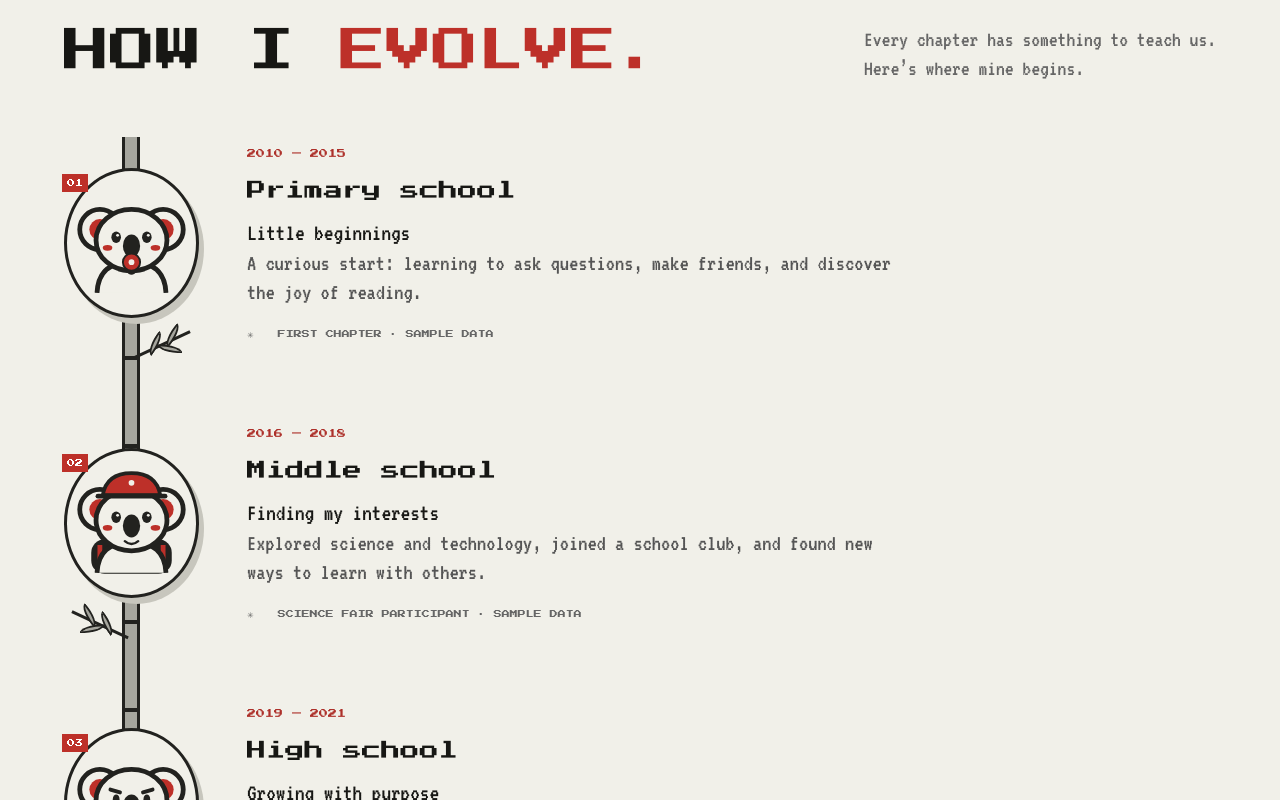
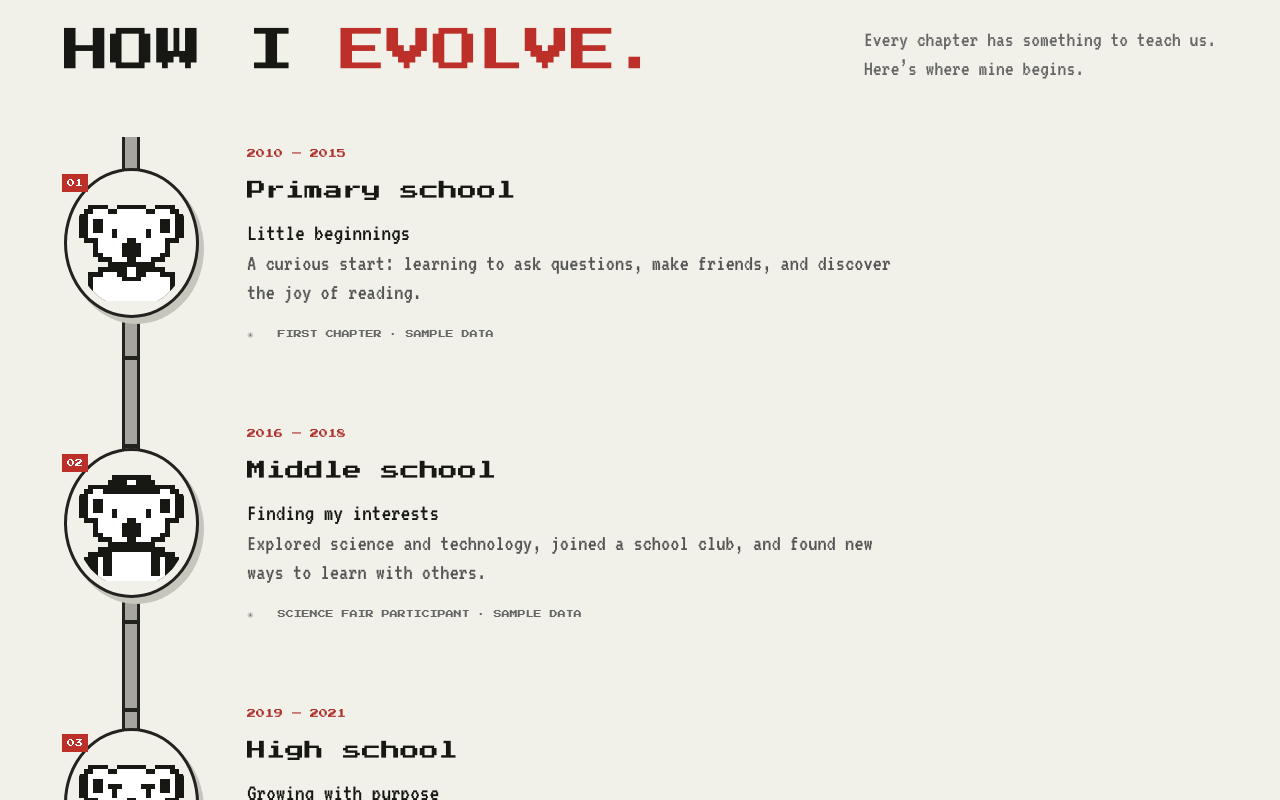
Before and after one commit to zephyrthu-exe/personal-portfolio, a React (Vite) app: page / in a window 1280 px wide. Shown: the part 1000-1800 px from the top of the page. Built offline with nearby package versions, Linux system fonts and the light colour scheme.

Commit message:
Redraw timeline koalas in monochrome pixel art

```diff
--- a/src/main.tsx
+++ b/src/main.tsx
@@ -12,20 +12,17 @@ const milestones = [
 ];
 
 function Koala({ stage }: { stage: number }) {
- return <svg viewBox="0 0 120 120" aria-hidden="true">
-  {/* A backpack sits behind the school koala's shoulders. */}
-  {stage === 1 && <><rect x="18" y="77" width="84" height="36" rx="14" fill="#22221f"/><path d="M27 83v24M93 83v24" fill="none" stroke="#bd3029" strokeWidth="5"/></>}
-  <path d="M24 112c1-22 13-32 36-32s35 10 36 32" fill="#f1f0e9" stroke="#22221f" strokeWidth="5"/>
-  <circle cx="27" cy="46" r="21" fill="#f1f0e9" stroke="#22221f" strokeWidth="5"/><circle cx="93" cy="46" r="21" fill="#f1f0e9" stroke="#22221f" strokeWidth="5"/>
-  <circle cx="27" cy="46" r="11" fill="#bd3029"/><circle cx="93" cy="46" r="11" fill="#bd3029"/>
-  <ellipse cx="60" cy="57" rx="37" ry="32" fill="#f1f0e9" stroke="#22221f" strokeWidth="5"/>
-  {stage === 2 ? <><path d="M38 46l10 3M72 49l10-3" stroke="#22221f" strokeWidth="4" strokeLinecap="round"/><ellipse cx="44" cy="56" rx="3.5" ry="5" fill="#22221f"/><ellipse cx="76" cy="56" rx="3.5" ry="5" fill="#22221f"/></> : <><ellipse cx="44" cy="54" rx="5" ry="6" fill="#22221f"/><ellipse cx="76" cy="54" rx="5" ry="6" fill="#22221f"/><circle cx="45.5" cy="52" r="1.5" fill="#f1f0e9"/><circle cx="77.5" cy="52" r="1.5" fill="#f1f0e9"/></>}
-  <ellipse cx="60" cy="63" rx="9" ry="12" fill="#22221f"/><ellipse cx="35" cy="65" rx="5" ry="3" fill="#bd3029"/><ellipse cx="85" cy="65" rx="5" ry="3" fill="#bd3029"/>
-  {stage !== 0 && <path d="M53 79q7 6 14 0" fill="none" stroke="#22221f" strokeWidth="2.5" strokeLinecap="round"/>}
-  {stage === 0 && <><circle cx="60" cy="80" r="9" fill="#bd3029" stroke="#22221f" strokeWidth="2"/><circle cx="60" cy="80" r="3" fill="#f1f0e9"/><path d="M55 88q5 8 10 0" fill="none" stroke="#22221f" strokeWidth="2.5"/></>}
-  {stage === 1 && <><path d="M30 31Q34 8 60 8T90 31Z" fill="#bd3029" stroke="#22221f" strokeWidth="4"/><path d="M25 32h70" stroke="#22221f" strokeWidth="5" strokeLinecap="round"/><circle cx="60" cy="18" r="3" fill="#f1f0e9"/></>}
-  {stage === 2 && <><path d="M38 85l13 11 9-9 9 9 13-11" fill="none" stroke="#22221f" strokeWidth="3" strokeLinejoin="round"/><path d="M57 91h6l-1 5 4 13-6 5-6-5 4-13z" fill="#bd3029" stroke="#22221f" strokeWidth="1.5"/><path d="M24 101h20v12H24z" fill="#bd3029" stroke="#22221f" strokeWidth="3"/><path d="M28 104h12M28 108h12" stroke="#f1f0e9" strokeWidth="2"/></>}
-  {stage === 3 && <><rect x="29" y="88" width="62" height="28" rx="3" fill="#22221f"/><rect x="33" y="92" width="54" height="20" fill="#f1f0e9"/><path d="M60 108V96m-5 5 5 3 5-3m-8-4 3 2 4-2" stroke="#bd3029" strokeWidth="2.5" fill="none"/><path d="M25 116h70" stroke="#22221f" strokeWidth="4"/></>}
+ return <svg viewBox="0 0 24 24" aria-hidden="true" shapeRendering="crispEdges">
+  {/* Original pixel portraits, built with just black and white. */}
+  <path fill="#171714" d="M5 17h14v1h2v6H3v-6h2z"/><path fill="#fff" d="M6 18h12v1h2v5H4v-5h2z"/>
+  {stage === 1 && <path fill="#171714" d="M3 18h2v6H2v-5h1zm16 0h2v1h1v5h-3z"/>}
+  <path fill="#171714" d="M2 5h1V4h4v1h2V4h6v1h2V4h4v1h1v1h1v5h-1v1h-2v3h-1v1h-2v1H7v-1H5v-1H4v-3H2v-1H1V6h1z"/>
+  <path fill="#fff" d="M3 6h1V5h3v1h2V5h6v1h2V5h3v1h1v5h-2v3h-1v1h-2v1H8v-1H6v-1H5v-3H3z"/>
+  <path fill="#171714" d="M4 7h2v3H4zm14 0h2v3h-2zM8 9h1v2H8zm7 0h1v2h-1zm-4 2h2v1h1v3h-1v1h-2v-1h-1v-3h1z"/>
+  {stage === 0 && <><path fill="#171714" d="M10 16h4v1h1v2h-1v1h-4v-1H9v-2h1z"/><path fill="#fff" d="M11 17h2v2h-2z"/></>}
+  {stage === 1 && <><path fill="#171714" d="M7 3h1V2h8v1h1v2H7zM6 5h12v1H6z"/><path fill="#fff" d="M11 3h2v1h-2z"/><path fill="#171714" d="M6 18h2v5H6zm10 0h2v5h-2z"/></>}
+  {stage === 2 && <><path fill="#171714" d="M7 8h3v1H7zm7 0h3v1h-3zM8 18h2v1h1v1h2v-1h1v-1h2v1h-1v1h-1v1h-1v3h-2v-3h-1v-1H9v-1H8z"/><path fill="#171714" d="M3 21h5v3H3z"/><path fill="#fff" d="M4 22h3v1H4z"/></>}
+  {stage === 3 && <><path fill="#171714" d="M5 19h14v5H5z"/><path fill="#fff" d="M6 20h12v3H6z"/><path fill="#171714" d="M11 20h1v3h-1zm-2 1h2v1H9zm3-1h2v1h-2z"/></>}
  </svg>;
 }
 
@@ -40,7 +37,7 @@ function App() {
  <main id="top"><section className="hero wrap" id="about"><div className="hero-copy"><div className="eyebrow"><span className="blink">■</span> A PERSONAL PORTFOLIO <span className="eyebrow-line" /> SAMPLE PROFILE</div><p className="hello">HELLO, WORLD! <span>✳</span></p><h1>A LITTLE<br/>ABOUT <em>ME.</em></h1><p className="intro">I’m Alex, a curious student who loves building thoughtful things, learning new skills, and finding wonder in the little details.</p><div className="hero-actions"><a className="button" href="#journey">EXPLORE MY JOURNEY <span>↘</span></a><a className="text-link" href="#achievements">VIEW ACHIEVEMENTS <span>↗</span></a></div><div className="hero-note"><span>✳</span> ONE STEP AT A TIME <span className="note-line" /> ALWAYS LEARNING</div></div>
 </section>
  <div className="ticker"><div>✳ &nbsp; STAY CURIOUS &nbsp; / &nbsp; KEEP GROWING &nbsp; / &nbsp; ENJOY THE JOURNEY &nbsp; / &nbsp; STAY CURIOUS &nbsp; / &nbsp; KEEP GROWING &nbsp; / &nbsp; ENJOY THE JOURNEY &nbsp; / &nbsp;</div></div>
- <section className="section wrap" id="journey"><div className="section-head"><div><p className="section-number">01 / THE STORY SO FAR</p><h2>HOW I <span>EVOLVE.</span></h2></div><p>Every chapter has something to teach us.<br/>Here’s where mine begins.</p></div><ol className="timeline" aria-label="Sample education timeline">{milestones.map((item, index) => <li className="timeline-item" key={item.title}><span className="timeline-sprig" aria-hidden="true"><i/><i/><i/></span><div className="timeline-portrait"><Koala stage={index}/><span className="portrait-number">0{index + 1}</span></div><div className="timeline-content"><span className="timeline-years">{item.years}</span><h3>{item.title}</h3><p className="timeline-place">{item.place}</p><p className="timeline-description">{item.description}</p><span className="timeline-achievement">✳ &nbsp; {item.achievement}</span></div></li>)}</ol></section>
+ <section className="section wrap" id="journey"><div className="section-head"><div><p className="section-number">01 / THE STORY SO FAR</p><h2>HOW I <span>EVOLVE.</span></h2></div><p>Every chapter has something to teach us.<br/>Here’s where mine begins.</p></div><ol className="timeline" aria-label="Sample education timeline">{milestones.map((item, index) => <li className="timeline-item" key={item.title}><div className="timeline-portrait"><Koala stage={index}/><span className="portrait-number">0{index + 1}</span></div><div className="timeline-content"><span className="timeline-years">{item.years}</span><h3>{item.title}</h3><p className="timeline-place">{item.place}</p><p className="timeline-description">{item.description}</p><span className="timeline-achievement">✳ &nbsp; {item.achievement}</span></div></li>)}</ol></section>
  <section className="section achievements" id="achievements"><div className="wrap"><div className="section-head"><div><p className="section-number">02 / THE MILESTONES</p><h2>SMALL WINS.<br/><span>BIG MOMENTS.</span></h2></div><p>A little collection of hard work,<br/>curiosity, and progress.</p></div><div className="achievement-grid"><div className="achievement-card"><span className="card-index">[ 01 ]</span><div className="badge">✦</div><h3>Academic highlights</h3><p>Dean’s List recognition for strong academic performance and a commitment to learning.</p><span className="placeholder">2023 & 2024 · SAMPLE DATA</span></div><div className="achievement-card"><span className="card-index">[ 02 ]</span><div className="badge">✳</div><h3>Beyond the classroom</h3><p>Built a student-led community project and collaborated with peers at a campus hackathon.</p><span className="placeholder">2024 · SAMPLE DATA</span></div></div></div></section>
  <section className="contact wrap" id="contact"><span className="section-number">03 / WHAT’S NEXT?</span><h2>LET’S MAKE<br/><span>SOMETHING</span> GREAT.</h2><p>Thanks for stopping by. This sample story is ready to become your own.</p><a href="https://github.com/zephyrthu-exe" target="_blank" rel="noreferrer" className="button">FIND ME ON GITHUB ↗</a></section></main><footer className="wrap footer"><span>✳ PERSONAL.EXE</span><span>MADE FOR THE JOURNEY AHEAD.</span><a href="#top">BACK TO TOP ↑</a></footer></div></>;
 }
```
